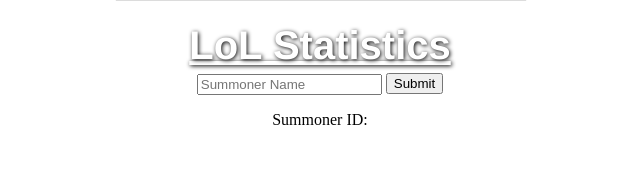
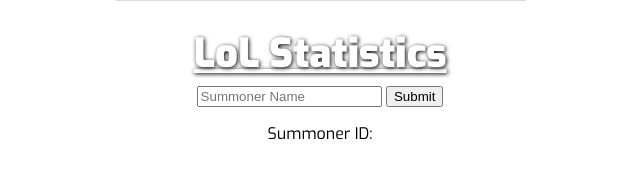
Before and after one commit to narmour/website, a plain HTML site: page index.html in a window 1280 px wide. Shown: the part 316-494 px from the top of the page, without its empty margins (320-960 px from the left). Drawn offline with nearby package versions, Linux system fonts and the light colour scheme.

Commit message:
Added google font api, with the font 'Exo' as the global font

```diff
--- a/style.css
+++ b/style.css
@@ -1,3 +1,5 @@
+
+@import url('https://fonts.googleapis.com/css?family=Exo:400,900,300');
 /*#header {
     background-color:black;
     color:white;
@@ -12,6 +14,11 @@
     float:left;
     padding:5px;
 }*/
+
+body{
+    font-family: 'Exo', Arial, Sans-Serif;
+}
+
 #section {
     width: 100%;
     margin: 0px auto;
@@ -55,7 +62,6 @@
     text-decoration: underline;
     color: white;
     text-shadow: 1px 1px 4px #000;
-    font-family: Helvetica, Arial, Sans-Serif;
     font-weight: 100px;
     padding: 5px;
     font-size: 2.5em;
```
